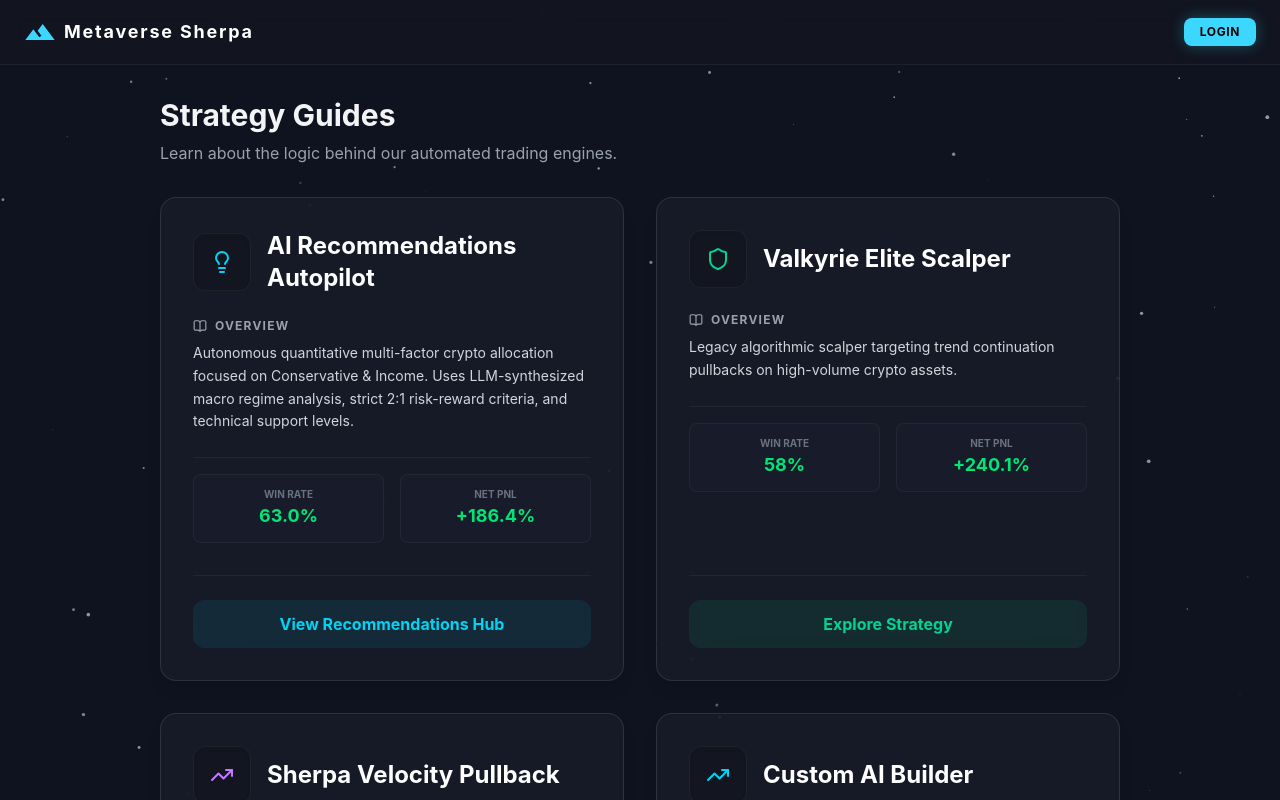
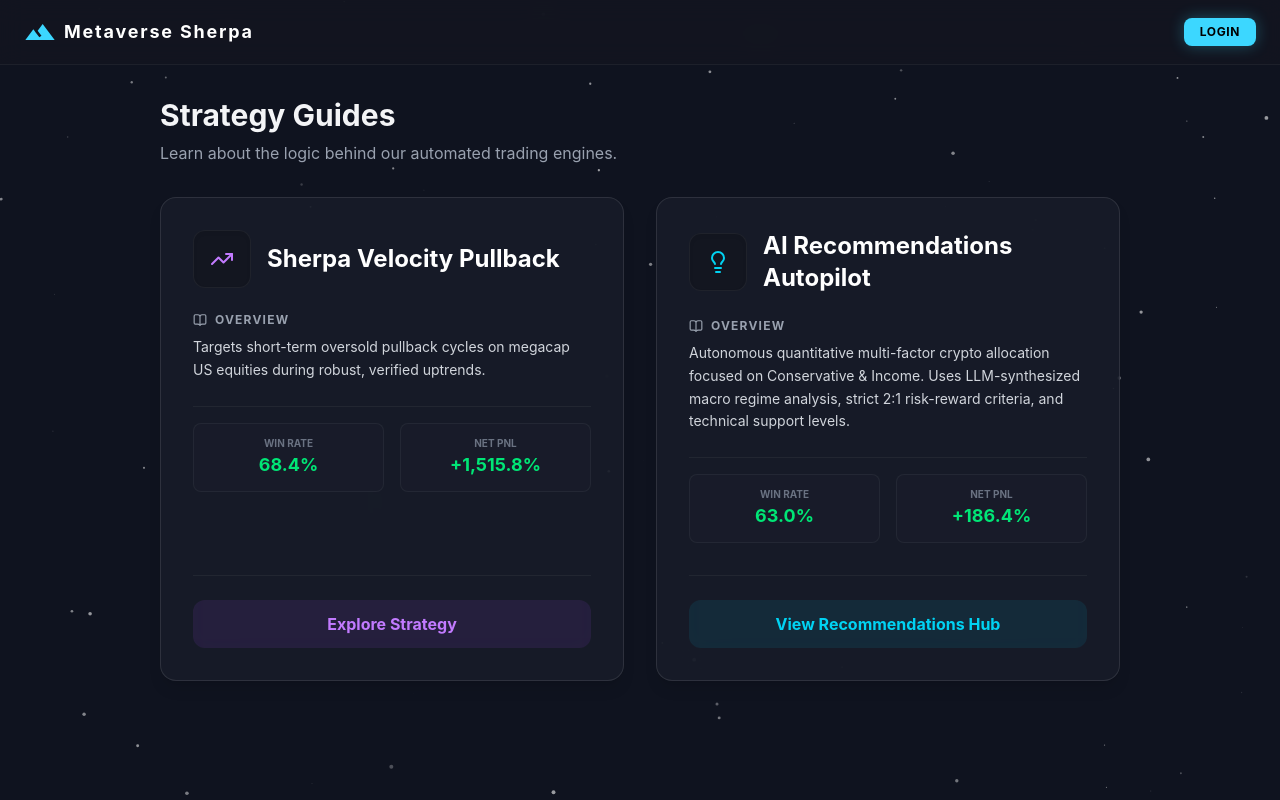
Before and after one commit to metaverse-sherpa/tradingbot, a React (Vite) app in the folder webapp-react/: page /strategies in a window 1280 px wide. Shown: the top 800 px of the page. Built offline with nearby package versions, Linux system fonts and the light colour scheme; the HTML template or start-up script is replaced by a standard one.

Commit message:
refactor: remove Valkyrie Elite Scalper and Custom AI Builder strategies

```diff
--- a/webapp-react/src/components/StrategiesPage.tsx
+++ b/webapp-react/src/components/StrategiesPage.tsx
@@ -1,48 +1,8 @@
 import React, { useEffect } from 'react';
-import { BookOpen, Shield, TrendingUp, Lightbulb } from 'lucide-react';
+import { BookOpen, TrendingUp, Lightbulb } from 'lucide-react';
 import { Link } from 'react-router-dom';
 
 const strategies = [
-  {
-    name: "AI Recommendations Autopilot",
-    icon: <Lightbulb className="text-cyan-400" size={24} />,
-    philosophy: "Autonomous quantitative multi-factor crypto allocation focused on Conservative & Income. Uses LLM-synthesized macro regime analysis, strict 2:1 risk-reward criteria, and technical support levels.",
-    indicators: "Macro Regime Analysis + Support/Resistance Zones + Mathematical 2:1 R:R Filter + 52-Week Range Metrics.",
-    pace: "Daily rotation. Recommendations evaluated daily at 01:00 AM EST with immediate market entry.",
-    drawdown: "Conservative leverage (2-3x max) with stop losses mathematically placed strictly above liquidation prices.",
-    backtest: {
-      period: "Forward-Tested Live Performance",
-      desc: "Live tracked performance of Conservative & Income AI Crypto recommendations across forward-tested market cycles.",
-      winRate: "63.0%",
-      trades: "39",
-      sharpe: "3.42",
-      maxDrawdown: "-12.4%",
-      netPnl: "+186.4%",
-      finalBalance: "$28,640.00",
-      chart: "",
-      infographic: ""
-    }
-  },
-  {
-    name: "Valkyrie Elite Scalper",
-    icon: <Shield className="text-emerald-400" size={24} />,
-    philosophy: "Legacy algorithmic scalper targeting trend continuation pullbacks on high-volume crypto assets.",
-    indicators: "Bollinger Bands + Volatility Squeeze + Wick piercing verification + ADX + standard RSI.",
-    pace: "Patient and calculated. Averages ~0.68 trades/day.",
-    drawdown: "Highly protected; ultra-low peak drawdown ceiling (~16.2% to 19.5% on expanded basket).",
-    backtest: {
-      period: "3-Year Historical Backtest",
-      desc: "These performance metrics and equity curves are based on 3 years of rigorous historical data. (Simulated with $10k starting capital and a strict 1.5% risk management per trade for crypto).",
-      winRate: "58%",
-      trades: "747",
-      sharpe: "3.86",
-      maxDrawdown: "-19.5%",
-      netPnl: "+240.1%",
-      finalBalance: "$34,010.00",
-      chart: "/api/charts/valkyrie_equity.webp",
-      infographic: "/api/charts/valkyrie_elite_infographic_ai.webp"
-    }
-  },
   {
     name: "Sherpa Velocity Pullback",
     icon: <TrendingUp className="text-purple-400" size={24} />,
@@ -64,21 +24,21 @@ const strategies = [
     }
   },
   {
-    name: "Custom AI Builder",
-    icon: <TrendingUp className="text-cyan-400" size={24} />,
-    philosophy: "Build your own custom algorithmic trading strategies by chatting with AI, uploading PineScript, or sharing chart screenshots.",
-    indicators: "Anything you can imagine. Powered by Gemini AI.",
-    pace: "Customizable. Works on 1m to Daily timeframes.",
-    drawdown: "Backtest your ideas to see the potential drawdown and optimize with AI.",
+    name: "AI Recommendations Autopilot",
+    icon: <Lightbulb className="text-cyan-400" size={24} />,
+    philosophy: "Autonomous quantitative multi-factor crypto allocation focused on Conservative & Income. Uses LLM-synthesized macro regime analysis, strict 2:1 risk-reward criteria, and technical support levels.",
+    indicators: "Macro Regime Analysis + Support/Resistance Zones + Mathematical 2:1 R:R Filter + 52-Week Range Metrics.",
+    pace: "Daily rotation. Recommendations evaluated daily at 01:00 AM EST with immediate market entry.",
+    drawdown: "Conservative leverage (2-3x max) with stop losses mathematically placed strictly above liquidation prices.",
     backtest: {
-      period: "Custom Backtests",
-      desc: "Simulate your strategy over historical data to evaluate its performance before going live.",
-      winRate: "N/A",
-      trades: "N/A",
-      sharpe: "N/A",
-      maxDrawdown: "N/A",
-      netPnl: "N/A",
-      finalBalance: "N/A",
+      period: "Forward-Tested Live Performance",
+      desc: "Live tracked performance of Conservative & Income AI Crypto recommendations across forward-tested market cycles.",
+      winRate: "63.0%",
+      trades: "39",
+      sharpe: "3.42",
+      maxDrawdown: "-12.4%",
+      netPnl: "+186.4%",
+      finalBalance: "$28,640.00",
       chart: "",
       infographic: ""
     }
@@ -107,7 +67,7 @@ const StrategiesPage: React.FC = () => {
 
       <div className="grid grid-cols-1 md:grid-cols-2 gap-8">
         {strategies.map((strat, idx) => {
-          const isCrypto = strat.name.includes("Valkyrie");
+          const isRecommendations = strat.name === "AI Recommendations Autopilot";
 
           return (
             <div key={idx} className="bg-[#1b1f2c]/70 backdrop-blur-xl border border-white/10 rounded-2xl p-6 md:p-8 shadow-lg flex flex-col h-full">
@@ -140,10 +100,10 @@ const StrategiesPage: React.FC = () => {
 
               <div className="mt-8 pt-6 border-t border-white/5">
                 <Link
-                  to={strat.name === "AI Recommendations Autopilot" ? '/recommendations' : isCrypto ? '/strategies/valkyrie-elite' : strat.name === "Custom AI Builder" ? '/strategies/builder' : '/strategies/sherpa-velocity'}
-                  className={`w-full py-3 rounded-xl flex items-center justify-center font-bold transition-all ${strat.name === "AI Recommendations Autopilot" ? 'bg-cyan-500/10 text-cyan-400 hover:bg-cyan-500/20' : isCrypto ? 'bg-emerald-500/10 text-emerald-400 hover:bg-emerald-500/20' : strat.name === "Custom AI Builder" ? 'bg-cyan-500/10 text-cyan-400 hover:bg-cyan-500/20' : 'bg-purple-500/10 text-purple-400 hover:bg-purple-500/20'}`}
+                  to={isRecommendations ? '/recommendations' : '/strategies/sherpa-velocity'}
+                  className={`w-full py-3 rounded-xl flex items-center justify-center font-bold transition-all ${isRecommendations ? 'bg-cyan-500/10 text-cyan-400 hover:bg-cyan-500/20' : 'bg-purple-500/10 text-purple-400 hover:bg-purple-500/20'}`}
                 >
-                  {strat.name === "AI Recommendations Autopilot" ? "View Recommendations Hub" : strat.name === "Custom AI Builder" ? "Build Custom Strategy" : "Explore Strategy"}
+                  {isRecommendations ? "View Recommendations Hub" : "Explore Strategy"}
                 </Link>
               </div>
             </div>
```
